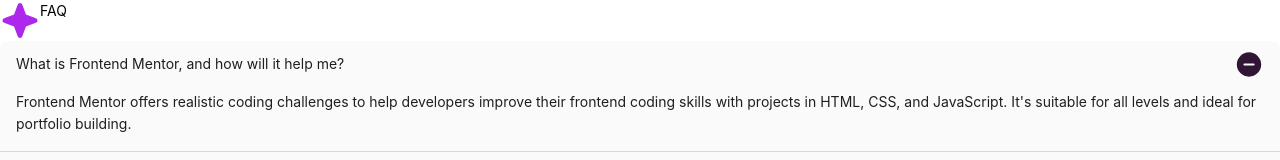
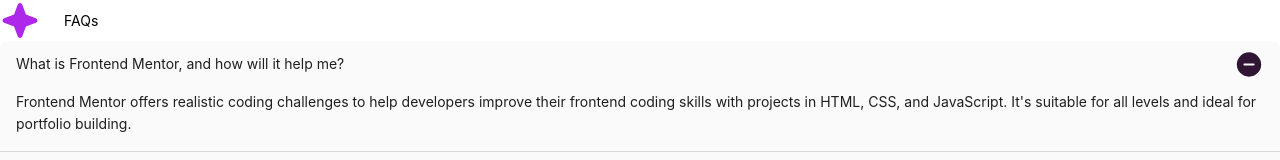
Before and after one commit to skyv26/faq-accordian, a React (Vite) app: page / in a window 1280 px wide. Shown: the top 160 px of the page. Built offline with nearby package versions, Linux system fonts and the light colour scheme.

Commit message:
use the antd properties and added the basic styles

```diff
--- a/src/components/faq_card/FaqCard.tsx
+++ b/src/components/faq_card/FaqCard.tsx
@@ -5,12 +5,12 @@
 const FaqCard = () => {
   return (
     <div>
-        <Row>
+        <Row align="middle" gutter={24} justify="start" >
             <Col>
-            <img src={STAR_ICON} alt="" />
+            <img src={STAR_ICON} alt="" className="size-6" />
             </Col>
             <Col>
-            <h1>FAQ</h1>
+            <h1 className="font-work_sans font-bold text-[#2f1533] text-[2rem]">FAQs</h1>
             </Col>
         </Row>
         <Row>
```
